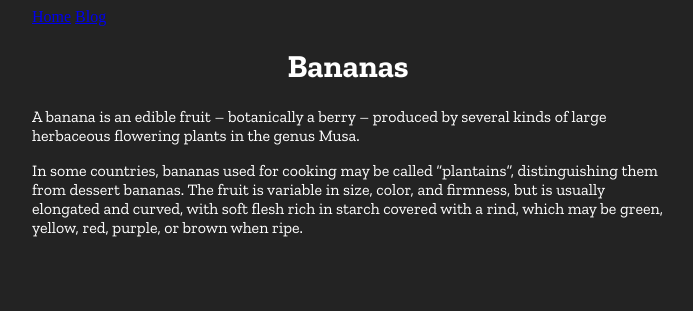
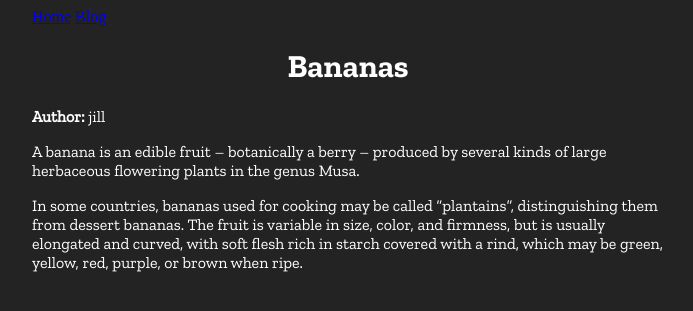
Before and after one commit to pvorisek25/pvorisek25.github.io, a Jekyll site: the page built from _posts/2021-03-17-bananas.md, in a window 1280 px wide. Shown: the top 311 px of the page, without its empty margins (292-985 px from the left). Built offline with Jekyll 4.4.1, drawn with Linux system fonts in a browser that asks for light colours.

Commit message:
Updated post layout

```diff
--- a/_layouts/post.html
+++ b/_layouts/post.html
@@ -12,6 +12,7 @@
 		<div id="content">
 			{% include navigation.html %}
 			<h1 class="title">{{ page.title }}</h1>
+			<p class="paragraph"><b>Author: </b>{{ page.author }}</p>
 			<div class="paragraph">
 				{{ content }}
 			</div>
```
